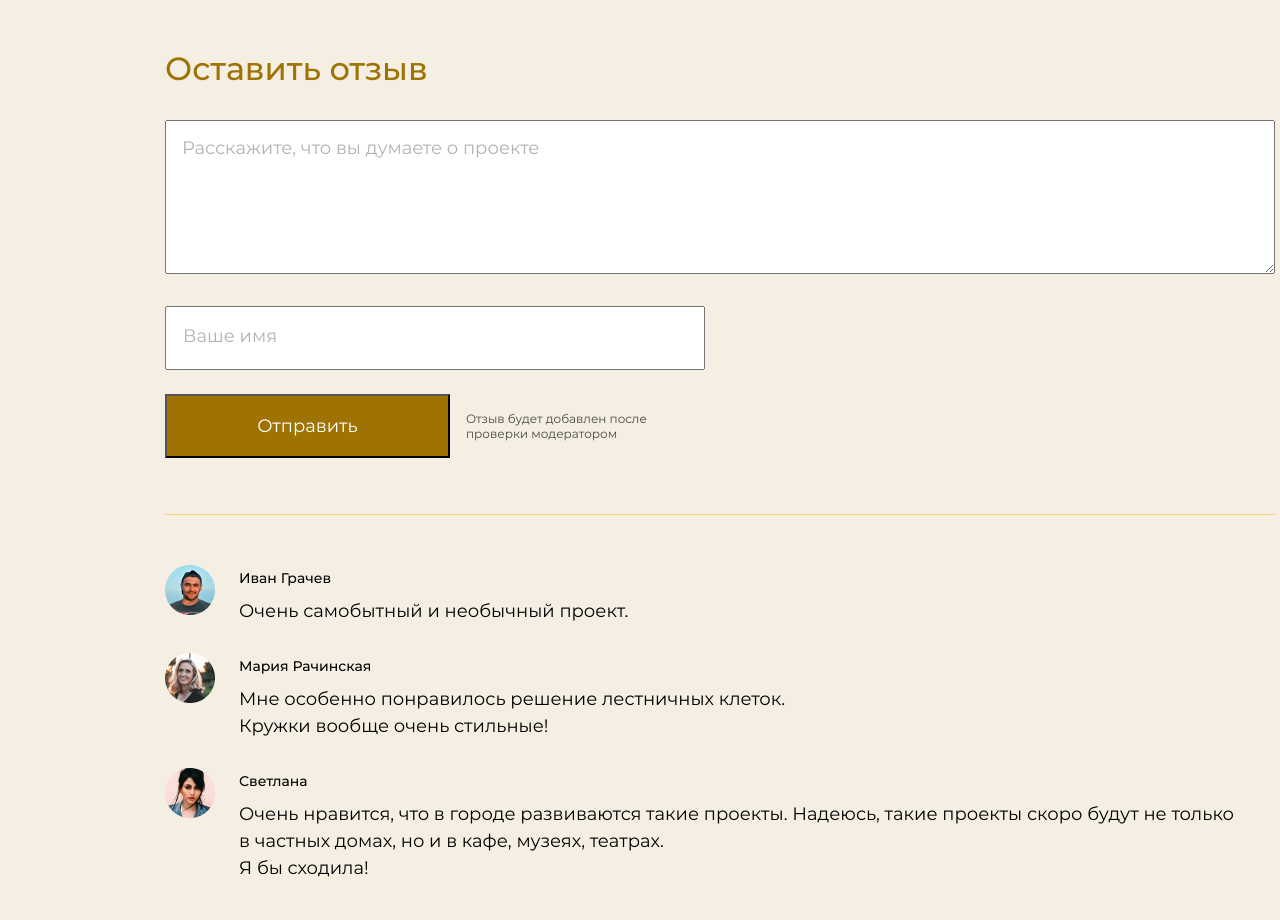
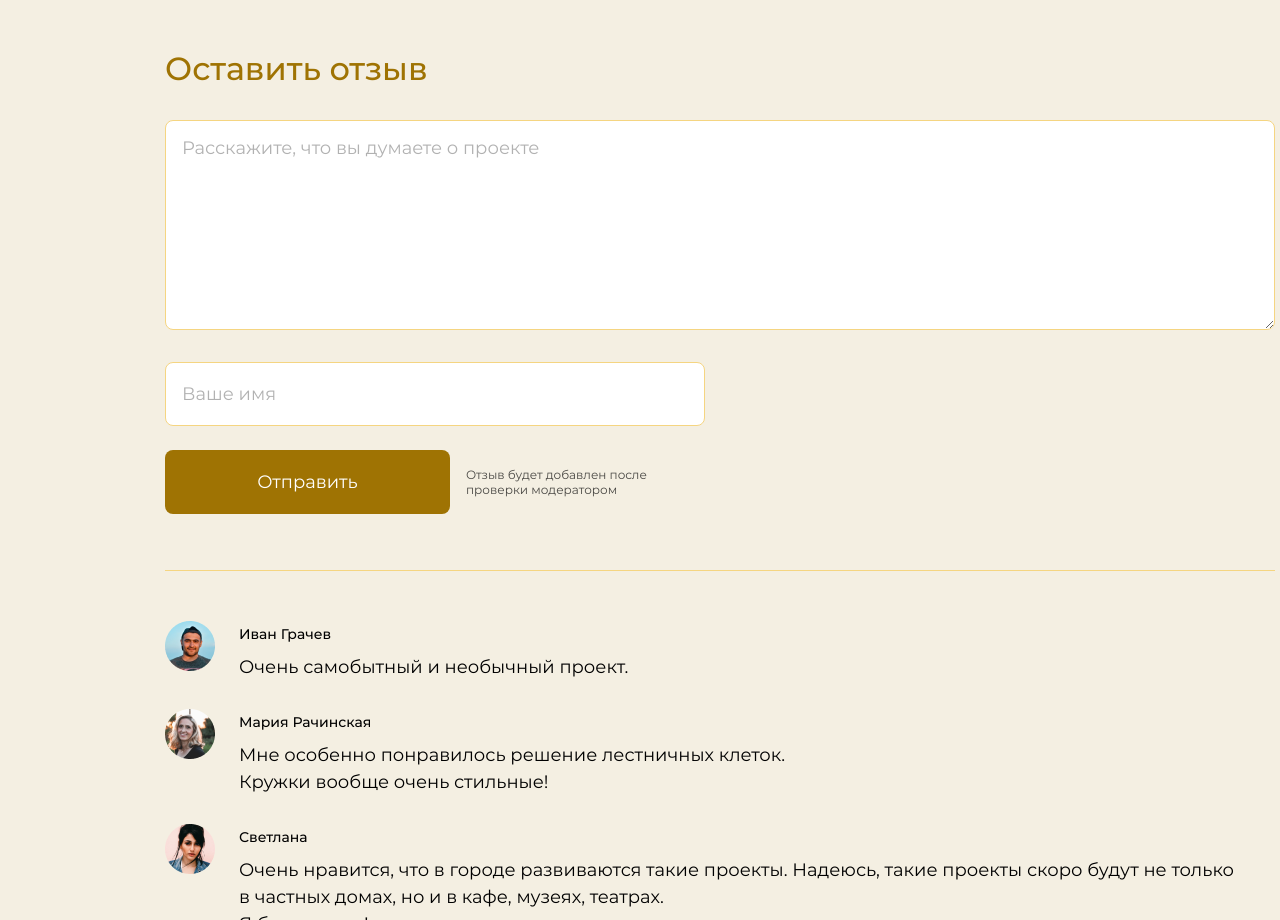
Before and after one commit to rushe4ka/Interior_lounge, a plain HTML site: page source/index.html in a window 1280 px wide. Shown: the part 2220-3140 px from the top of the page. Drawn offline with Linux system fonts and the light colour scheme; files whose address does not match are found by name.

Commit message:
Стили для полей формы

```diff
--- a/source/index.html
+++ b/source/index.html
@@ -79,7 +79,7 @@
             <span class="visually-hidden">
               Введите ваше имя
             </span>
-            <input class="own-review__name" type="text" placeholder="Ваше имя" required></label>
+            <input class="own-review__name" type="text" name="own-name" pattern="[A-Za-zА-Яа-яЁё]{2,}" minlength="2" placeholder="Ваше имя" required></label>
           <div class="own-review__submit-container">
             <button class="own-review__submit" type="submit">Отправить</button>
             <span class="own-review__reminder">Отзыв будет добавлен после проверки модератором</span>
--- a/source/styles/styles.css
+++ b/source/styles/styles.css
@@ -306,15 +306,35 @@ ul {
   margin-bottom: 56px;
 }
 
-.own-review__text {
+.own-review__text,
+.own-review__name {
   width: 100%;
   padding: 16px;
+
+  font-family: "Montserrat", "Arial", sans-serif;
+  font-weight: 400;
+  font-size: 18px;
+  color: #000000;
+
+  border: 1px solid #f5d581;
+  border-radius: 8px;
+  background-color: #ffffff;
+}
+
+.own-review__text:active,
+.own-review__text:focus,
+.own-review__text:focus-visible,
+.own-review__name:active,
+.own-review__name:focus,
+.own-review__name:focus-visible {
+  border: 1px solid #9f7303;
+  box-shadow: inset 0 4px 4px rgba(245, 213, 129, 0.25);
+  outline: none;
 }
 
 .own-review__name {
   width: 540px;
   height: 64px;
-  padding: 16px;
 }
 
 .own-review__name::placeholder,
@@ -341,7 +361,18 @@ ul {
   font-weight: 400;
   font-size: 18px;
   color: #ffffff;
+
+  border: none;
+  border-radius: 8px;
   background-color: #9f7303;
+}
+
+.own-review__submit:hover {
+  background-color: #856103;
+}
+
+.own-review__submit:active {
+  background-color: #684c05;
 }
 
 .own-review__reminder {
```
